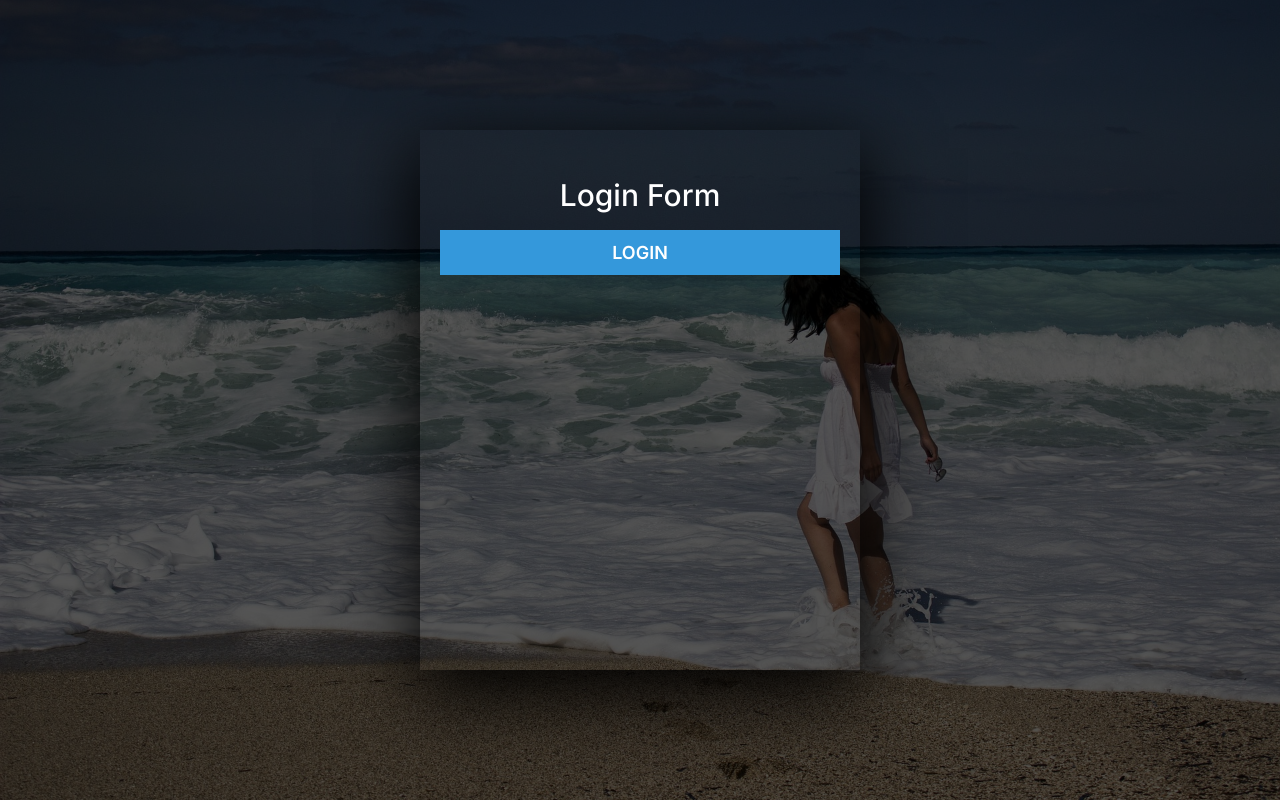
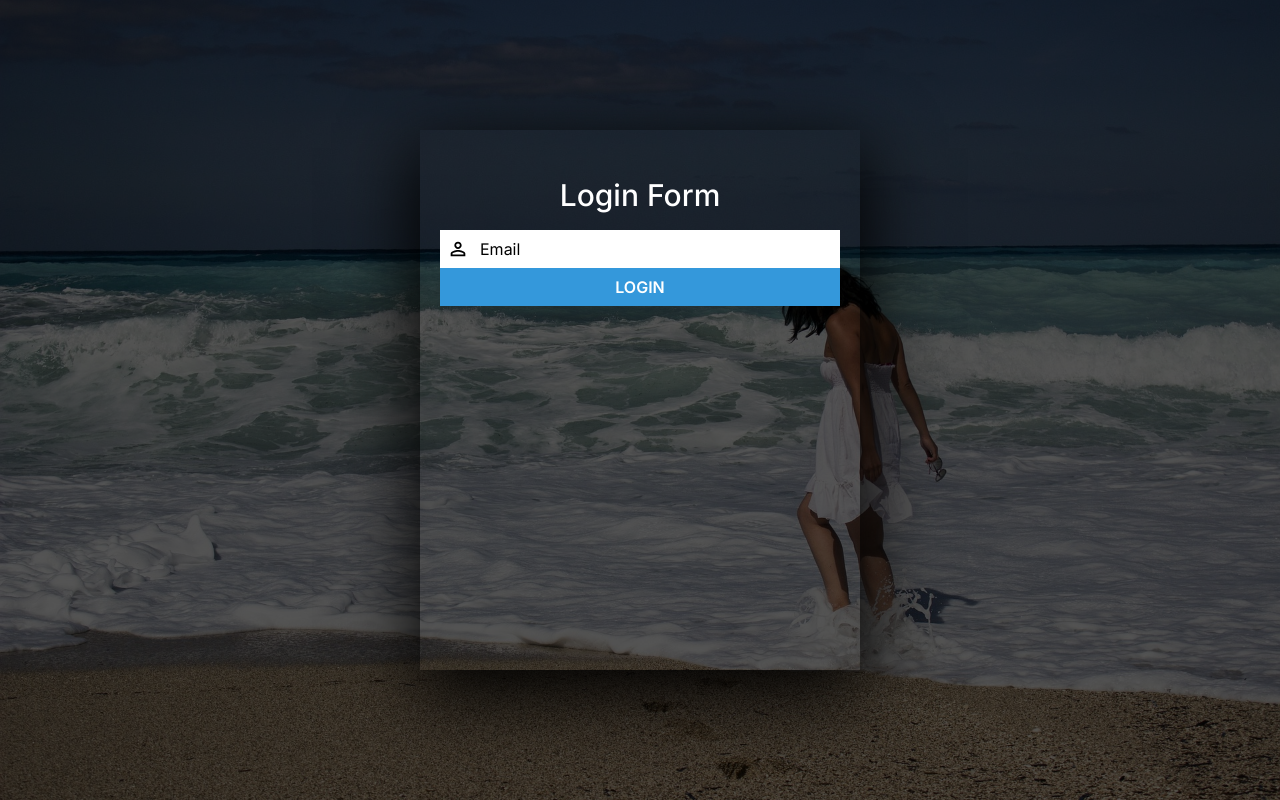
Before and after one commit to MrNiNaD/mayuri-travel-agency, a Next.js app: page /login in a window 1280 px wide. Built offline with nearby package versions, Linux system fonts and the light colour scheme.

Commit message:
feat: input component styling

```diff
--- /dev/null
+++ b/src/assets/svg/login.svg.tsx
@@ -0,0 +1,16 @@
+import React from "react";
+
+export const UserIcon = () => {
+  return (
+    <svg
+      xmlns="http://www.w3.org/2000/svg"
+      height="48px"
+      viewBox="0 0 24 24"
+      width="48px"
+      fill="#000000"
+    >
+      <path d="M0 0h24v24H0V0z" fill="none" />
+      <path d="M12 6c1.1 0 2 .9 2 2s-.9 2-2 2-2-.9-2-2 .9-2 2-2m0 9c2.7 0 5.8 1.29 6 2v1H6v-.99c.2-.72 3.3-2.01 6-2.01m0-11C9.79 4 8 5.79 8 8s1.79 4 4 4 4-1.79 4-4-1.79-4-4-4zm0 9c-2.67 0-8 1.34-8 4v3h16v-3c0-2.66-5.33-4-8-4z" />
+    </svg>
+  );
+};
--- a/src/component/AuthLayout/index.tsx
+++ b/src/component/AuthLayout/index.tsx
@@ -6,6 +6,8 @@ import Adv2 from "@/assets/images/adv2.jpg";
 import Adv3 from "@/assets/images/adv3.jpg";
 import Image from "next/image";
 import Button from "@/element/Button";
+import Input from "@/element/Input";
+import { UserIcon } from "@/assets/svg/login.svg";
 
 let count = 0;
 
@@ -52,6 +54,11 @@ const AuthLayout = () => {
       <div className={style.authLayoutOverlay}>
         <div className={style.authSection}>
           <h3>Login Form</h3>
+          <Input
+            id="login-email-input"
+            placeholder="Email"
+            icon={<UserIcon />}
+          />
           <Button>LOGIN</Button>
         </div>
       </div>
--- a/src/element/Button/style.module.css
+++ b/src/element/Button/style.module.css
@@ -4,8 +4,8 @@
   background: var(--primary);
   font-family: var(--primaryFont);
   width: 100%;
-  font-size: 18px;
+  font-size: 16px;
   font-weight: 600;
   color: #fff;
-  padding: 12px 0;
+  padding: 9px 0;
 }
--- /dev/null
+++ b/src/element/Input/index.tsx
@@ -0,0 +1,25 @@
+import React from "react";
+import style from "./style.module.css";
+
+const Input = ({
+  className,
+  icon,
+  placeholder,
+  id,
+}: {
+  className?: string;
+  icon?: React.ReactNode;
+  placeholder?: string;
+  id?: string;
+}) => {
+  return (
+    <div className={`${style.inputContainer} ${className ?? ""}`}>
+      <input id={id} className={style.inputStyle} placeholder={placeholder} />
+      <label htmlFor={id} className={style.inputIconContainer}>
+        {icon}
+      </label>
+    </div>
+  );
+};
+
+export default Input;
--- /dev/null
+++ b/src/element/Input/style.module.css
@@ -0,0 +1,37 @@
+.inputContainer {
+  position: relative;
+}
+
+.inputStyle {
+  width: 100%;
+  border: none;
+  box-sizing: border-box;
+  padding: 9px;
+  padding-left: 40px;
+  font-size: 16px;
+  font-family: var(--primaryFont);
+}
+
+.inputStyle::placeholder {
+  color: #000;
+}
+
+.inputStyle:focus {
+  outline: none;
+}
+
+.inputIconContainer {
+  position: absolute;
+  width: 35px;
+  height: 100%;
+  top: 0;
+  left: 0;
+  display: flex;
+  justify-content: center;
+  align-items: center;
+}
+
+.inputIconContainer svg {
+  width: 22px;
+  height: 22px;
+}
```
